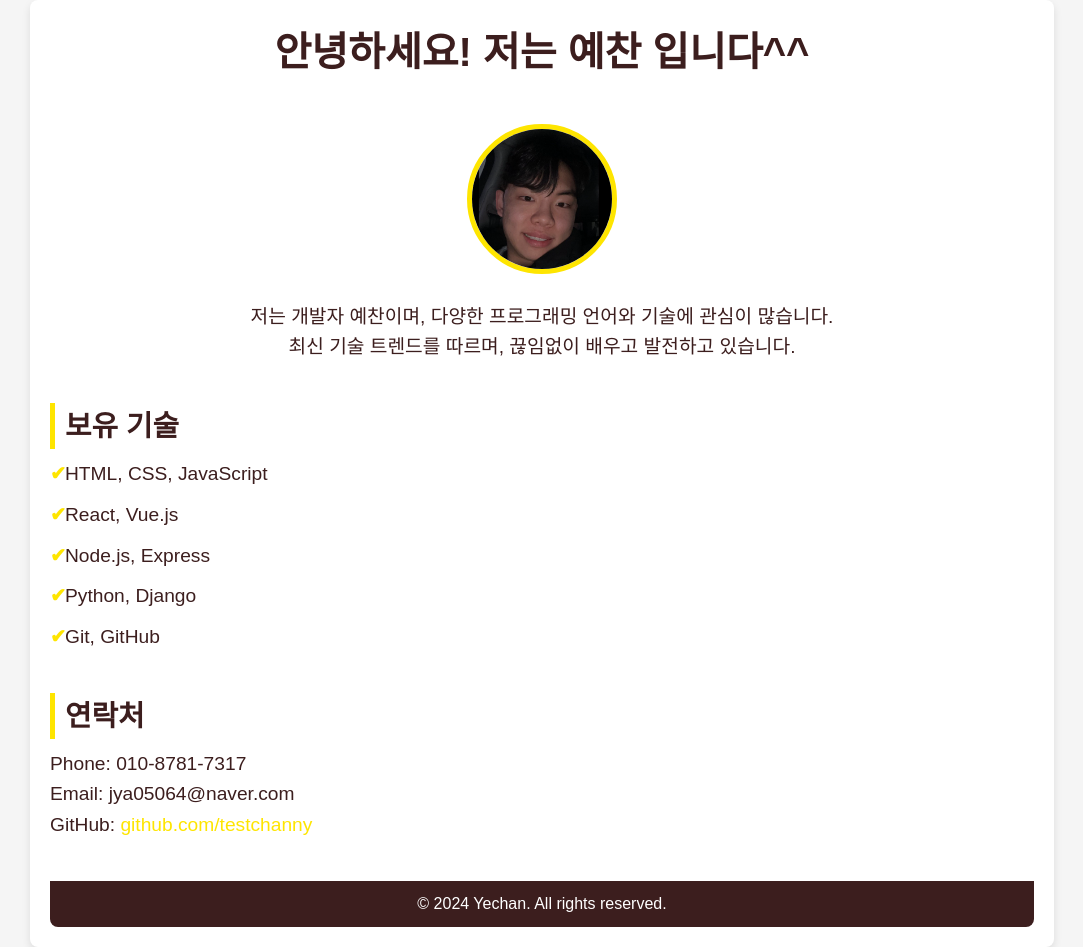
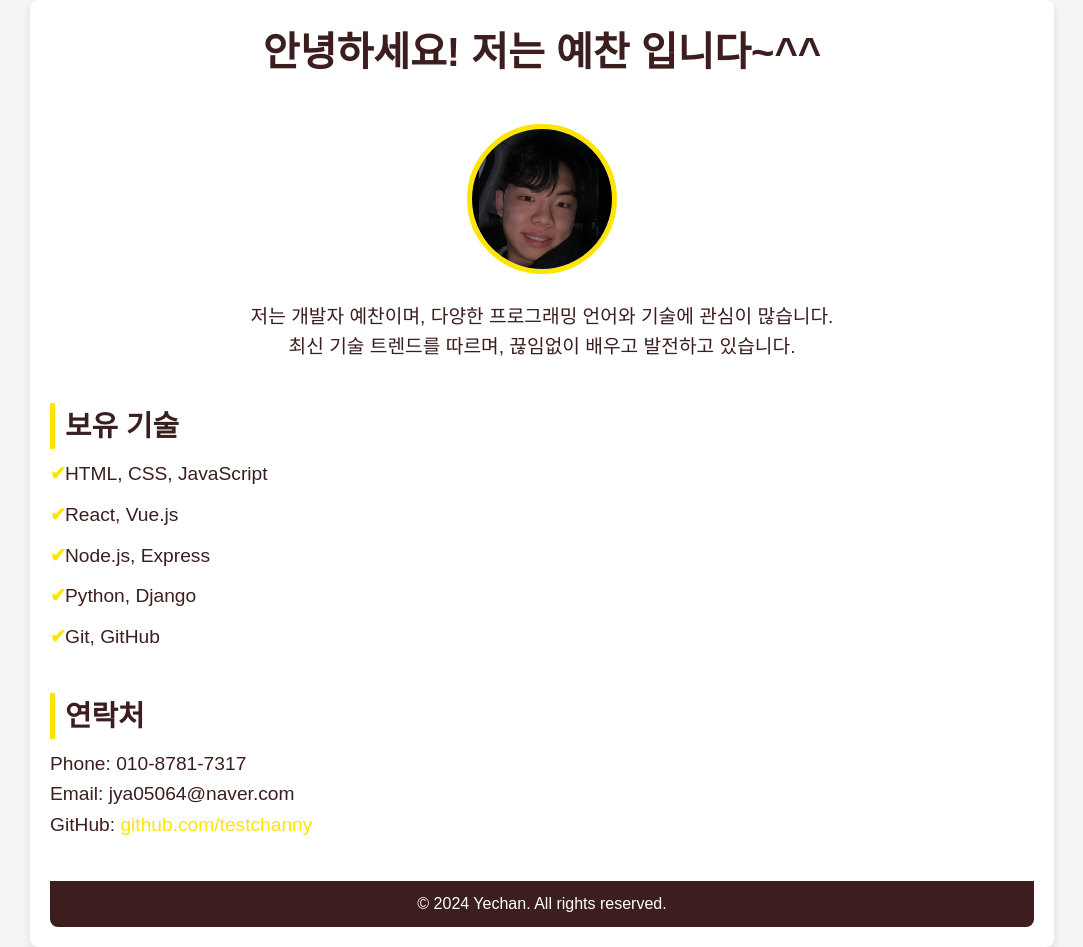
Before and after one commit to testchanny/mastering-git-github, a website: page public/index.html in a window 1280 px wide. Shown: the whole page, without its empty margins (98-1181 px from the left). Drawn offline with Linux system fonts and the light colour scheme.

Commit message:
Change title(2)

```diff
--- a/public/index.html
+++ b/public/index.html
@@ -10,7 +10,7 @@
 <body>
     <div class="container">
         <header>
-            <h1>안녕하세요! 저는 예찬 입니다^^</h1>
+            <h1>안녕하세요! 저는 예찬 입니다~^^</h1>
         </header>
 
         <section class="profile">
```
